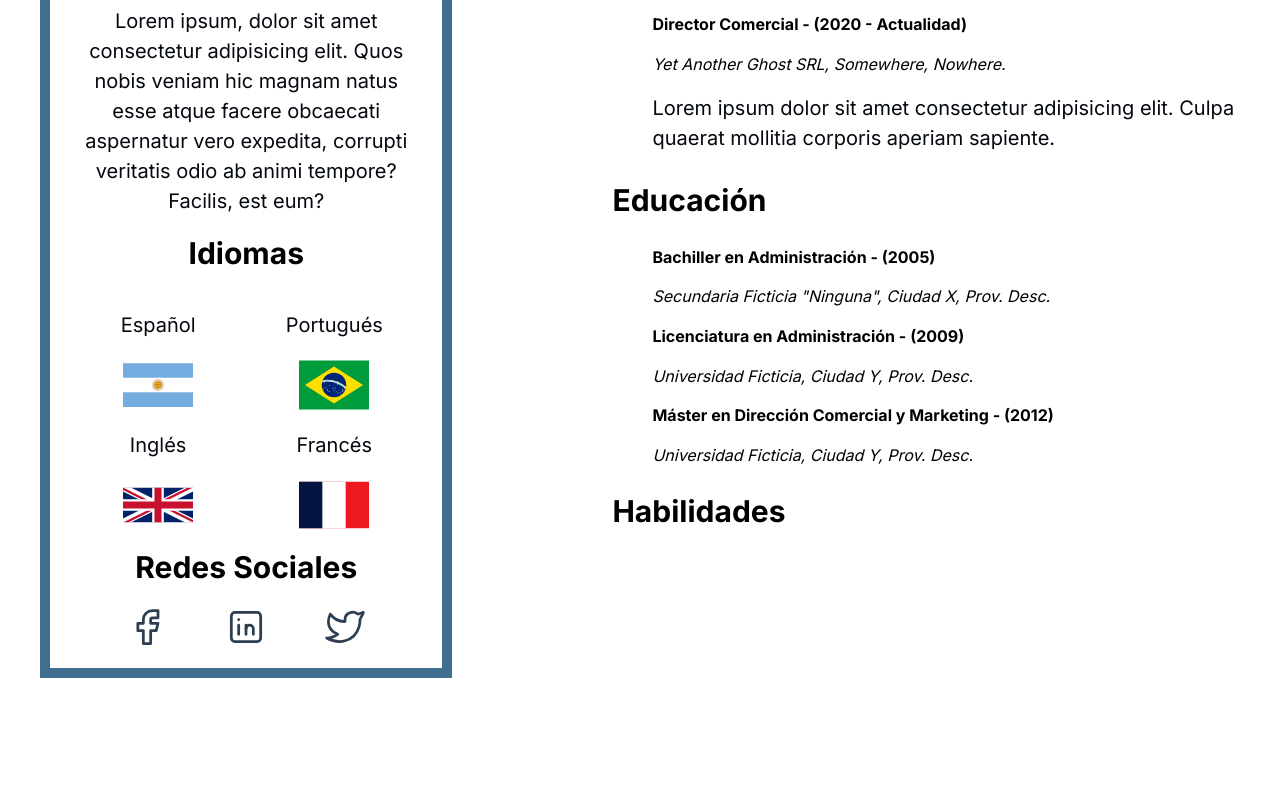
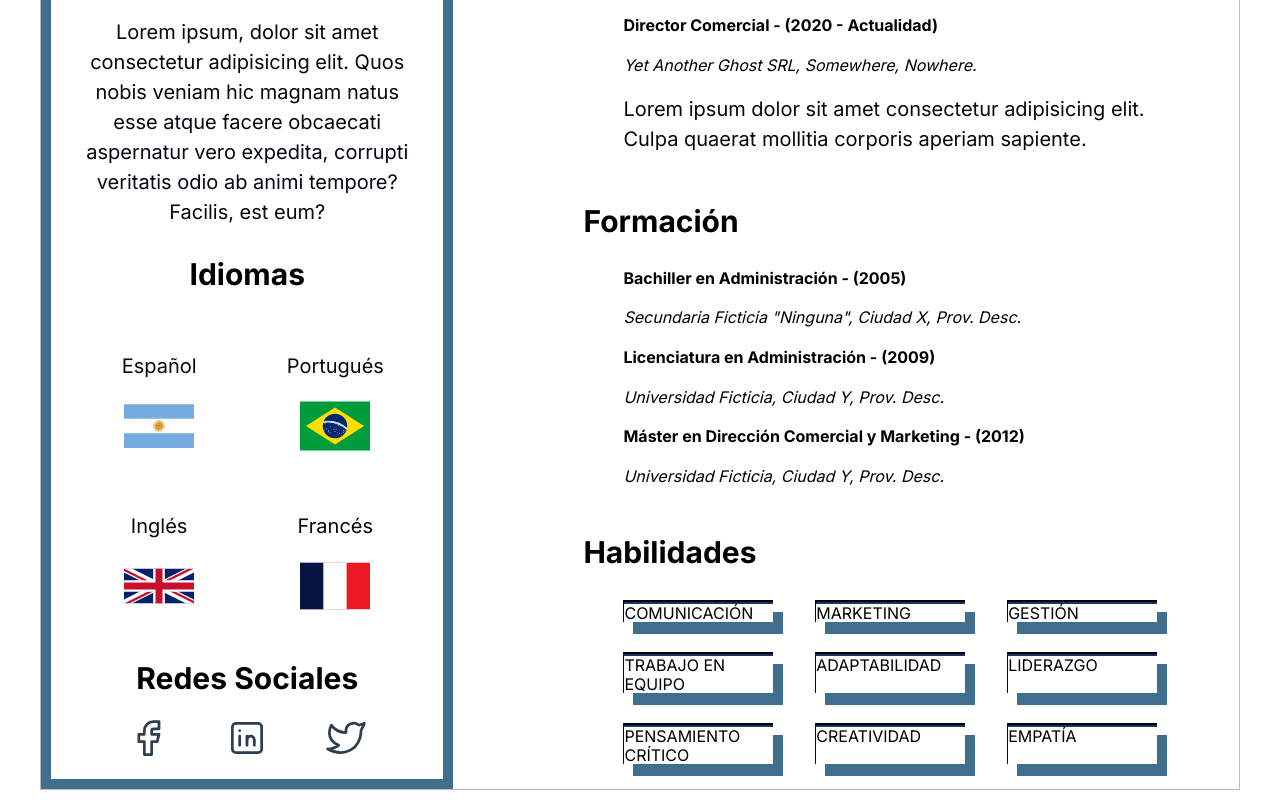
Before and after one commit to Kado2/tp_ticmas_cv, a website: page index.html in a window 1280 px wide. Shown: the part 809-1609 px from the top of the page. Before the commit the page ends 1487 px from the top, so only its background shows below. Drawn offline with Linux system fonts and the light colour scheme.

Commit message:
Actualizacion item habilidades

```diff
--- a/index.html
+++ b/index.html
@@ -21,9 +21,9 @@
                 <h3>Clifford White</h3>
             </div>
             <ul>
-                <li><a href="#">Formación</a></li>
-                <li><a href="#">Experiencia</a></li>
-                <li><a href="#">Contacto</a></li>
+                <li><a href="#formacion">Formación</a></li>
+                <li><a href="#experiencia">Experiencia</a></li>
+                <li><a href="#contacto">Contacto</a></li>
             </ul>
         </nav> <!--Final barra de navegacion-->
         <div class="contenedor header_presentacion">
@@ -32,14 +32,14 @@
             </picture>
             <h1>Clifford White</h1>
             <h3>Licenciado en Administración</h3>
-        </div>
+        </div> <!--Fin presentacion-->
     </header>
-    <main class="contenedor">
+    <main class="contenedor cont_princ">
         <div class="contenedor_grid">
             <div class="izq_info">
                 <ul class="izq_info-aside">
-                    <li>
-                        <h3 class="item_info">Información de contacto</h3>
+                    <li class="li-izq-princ">
+                        <h3 id="contacto" class="item_info">Información de contacto</h3>
                         <ul class="izq_info_contacto">
                             <li class="izq_info_contacto-item">
                                 <div class="izq_info_contacto-iconos">
@@ -74,11 +74,11 @@
                             </li>
                         </ul>
                     </li> <!--Fin informacion de contacto-->
-                    <li class="izq_info_sobremi">
+                    <li class="li-izq-princ izq_info_sobremi">
                         <h3 class="item_info">Sobre Mí</h3>
                         <p>Lorem ipsum, dolor sit amet consectetur adipisicing elit. Quos nobis veniam hic magnam natus esse atque facere obcaecati aspernatur vero expedita, corrupti veritatis odio ab animi tempore? Facilis, est eum?</p>
                     </li><!--Fin Sobre mi-->
-                    <li>
+                    <li class="li-izq-princ">
                         <h3 class="item_info">Idiomas</h3>
                         <div class="izq_info_idiomas-grid">
                             <div class="izq_info_idiomas-iconos">
@@ -124,8 +124,8 @@
             </div>
             <div class="der_info">
                 <ul>
-                    <li>
-                        <h3 class="item_info">Experiencia Laboral</h3>
+                    <li class="li-der-princ">
+                        <h3 id="experiencia" class="item_info">Experiencia Laboral</h3>
                         <ul>
                             <li>
                                 <h4>Supervisor de Ventas - (2013 - 2016)</h4>
@@ -144,8 +144,8 @@
                             </li>
                         </ul>
                     </li>
-                    <li>
-                        <h3 class="item_info">Educación</h3>
+                    <li class="li-der-princ">
+                        <h3 id="formacion" class="item_info">Formación</h3>
                         <ul>
                             <li>
                                 <h4>Bachiller en Administración - (2005)</h4>
@@ -161,8 +161,19 @@
                             </li>
                         </ul>
                     </li>
-                    <li>
+                    <li class="li-der-princ">
                         <h3 class="item_info">Habilidades</h3>
+                        <ul class="der_i_habilidades">
+                            <li class="der_i_habilidades-li">Comunicación</li>
+                            <li class="der_i_habilidades-li">Marketing</li>
+                            <li class="der_i_habilidades-li">Gestión</li>
+                            <li class="der_i_habilidades-li">Trabajo en equipo</li>
+                            <li class="der_i_habilidades-li">Adaptabilidad</li>
+                            <li class="der_i_habilidades-li">Liderazgo</li>
+                            <li class="der_i_habilidades-li">Pensamiento crítico</li>
+                            <li class="der_i_habilidades-li">Creatividad</li>
+                            <li class="der_i_habilidades-li">Empatía</li>
+                        </ul>
                     </li>
                 </ul>
             </div>
--- a/src/scss/base/_globales.scss
+++ b/src/scss/base/_globales.scss
@@ -46,3 +46,13 @@ img {
     height: auto;
     display: block;
 }
+.li-izq-princ {
+    margin-bottom: 3rem;
+}
+.li-der-princ {
+    margin-bottom: 5rem;
+    padding-left: 9rem;
+}
+.li-der-princ:last-child {
+    margin-bottom: 0;
+}
--- /dev/null
+++ b/src/scss/layout/_der_info.scss
@@ -0,0 +1,15 @@
+@use 'base/variables' as v;
+.der_i_habilidades{
+    display: grid;
+    grid-template-columns: repeat(3, 1fr);
+    gap: 3rem;
+    text-transform: uppercase;
+    text-align: left;
+}
+.der_i_habilidades-li{
+    padding: 0;
+    border-top: .4rem groove v.$negro;
+    border-left: .1rem solid v.$negro;
+    box-shadow: 1rem 1.2rem v.$azul;
+    width: 15rem;
+}
--- a/src/scss/layout/_header.scss
+++ b/src/scss/layout/_header.scss
@@ -18,7 +18,8 @@
     display: flex;
     flex-direction: column;
     justify-content: center;
-    border-bottom: 0.5rem v.$azul groove;
+    border-right: .18rem solid rgba(0, 0, 0, 0.26);
+    border-left: .18rem solid rgba(0, 0, 0, 0.26);
 }
 .header_presentacion-pic {
     margin: 4rem auto 2rem auto;
--- a/src/scss/layout/_index.scss
+++ b/src/scss/layout/_index.scss
@@ -1,3 +1,4 @@
 @forward 'header';
 @forward 'main';
 @forward 'izq_info';
+@forward 'der_info';
--- a/src/scss/layout/_izq_info.scss
+++ b/src/scss/layout/_izq_info.scss
@@ -31,7 +31,7 @@
 .izq_info_idiomas-iconos{
     width: 7rem;
     justify-items: center;
-    margin: 0 auto;
+    margin: 2rem auto;
     .icono {
         width: 10rem;
         height: 5rem;
--- a/src/scss/layout/_main.scss
+++ b/src/scss/layout/_main.scss
@@ -7,9 +7,16 @@
         list-style-type: none;
     }
 }
+.cont_princ {
+    border-top: 0.6rem v.$azul groove;
+    border-right: .18rem solid rgba(0, 0, 0, 0.26);
+    border-left: .18rem solid rgba(0, 0, 0, 0.26);
+    border-bottom: .18rem solid rgba(0, 0, 0, 0.26);
+    margin-bottom: 1rem;
+}
 .item_info {
     margin : 3rem 0;
 }
 .der_info {
-    margin-left: 12rem;
+    padding-right: 7rem;
 }
```
Also changed, not shown: build/css/app.css.
